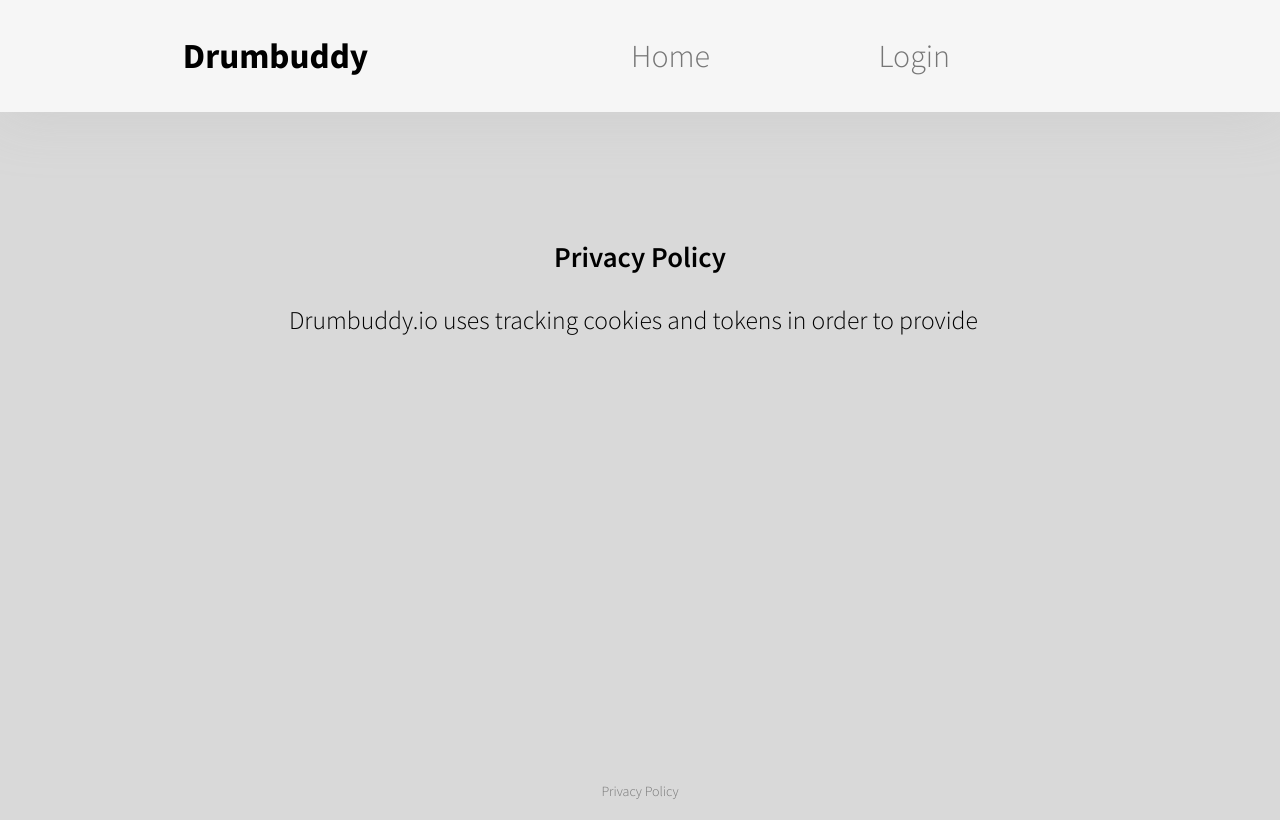
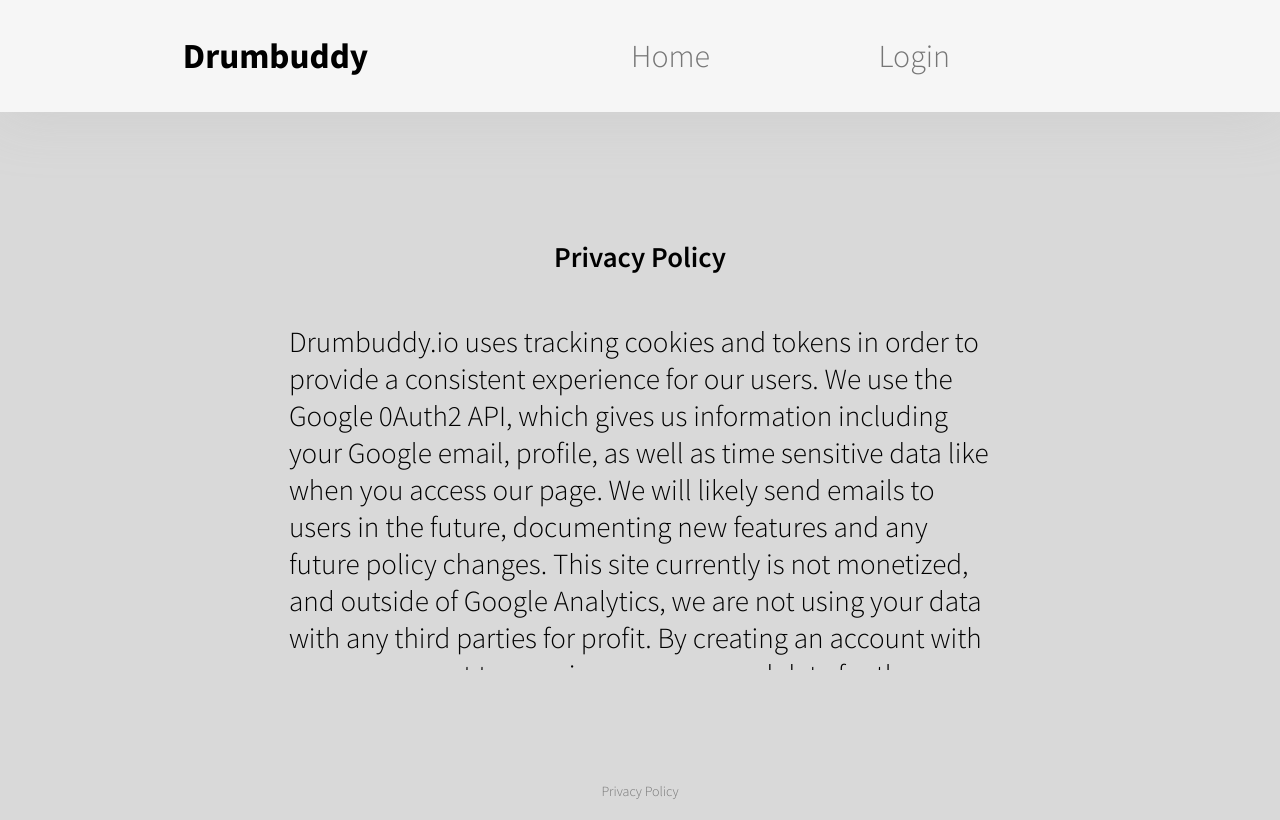
Before and after one commit to lukeweston1234/drum-buddy-v2, a React (Create React App) app: page /privacy in a window 1280 px wide. Built offline with nearby package versions, Linux system fonts and the light colour scheme.

Commit message:
css changes

```diff
--- a/src/styles/Privacy.css
+++ b/src/styles/Privacy.css
@@ -2,10 +2,10 @@
   grid-column-start: 3;
   grid-column-end: 8;
   grid-row-start: 3;
-  font-size: 2vw;
+  grid-row-end: 7;
+  font-size: calc(10px + 1.5vw);
   display: flex;
   flex-direction: column;
-  overflow: scroll;
 }
 
 h3 {
@@ -13,4 +13,9 @@
   justify-self: center;
   text-align: center;
   margin-left: 0px;
+  margin-bottom: 6vh;
 }
+
+.policy {
+  overflow-y: scroll;
+}
```
